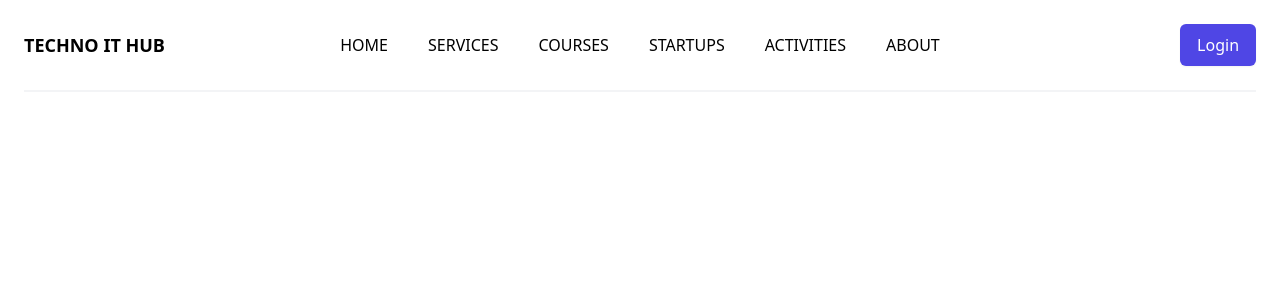
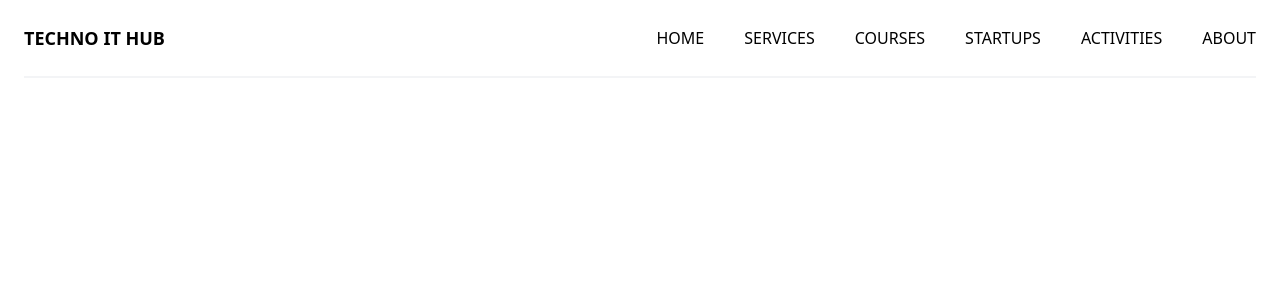
Before and after one commit to vibenr/tih-react-final, a React (Create React App) app: page / in a window 1280 px wide. Shown: the top 300 px of the page. Built offline with nearby package versions, Linux system fonts and the light colour scheme.

Commit message:
Completed

```diff
--- a/src/Components/Header/Header.js
+++ b/src/Components/Header/Header.js
@@ -30,14 +30,7 @@ function Header() {
             <Link to="/activities">ACTIVITIES</Link>
             <Link to="/about">ABOUT</Link>
           </Popover.Group>
-          <div className="hidden md:flex items-center justify-end md:flex-1 lg:w-0">
-            <Link
-              to="/login"
-              className="ml-8 whitespace-nowrap inline-flex items-center justify-center px-4 py-2 border border-transparent rounded-md shadow-sm text-base font-medium text-white bg-indigo-600 hover:bg-indigo-700"
-            >
-              Login
-            </Link>
-          </div>
+
         </div>
       </div>
 
@@ -81,7 +74,7 @@ function Header() {
                 <Link to="/startups">STARTUPS</Link>
                 <Link to="/activities">ACTIVITIES</Link>
                 <Link to="/about">ABOUT</Link>
-                <Link to="/login">LOGIN</Link>
+
               </div>
             </div>
           </div>
```
